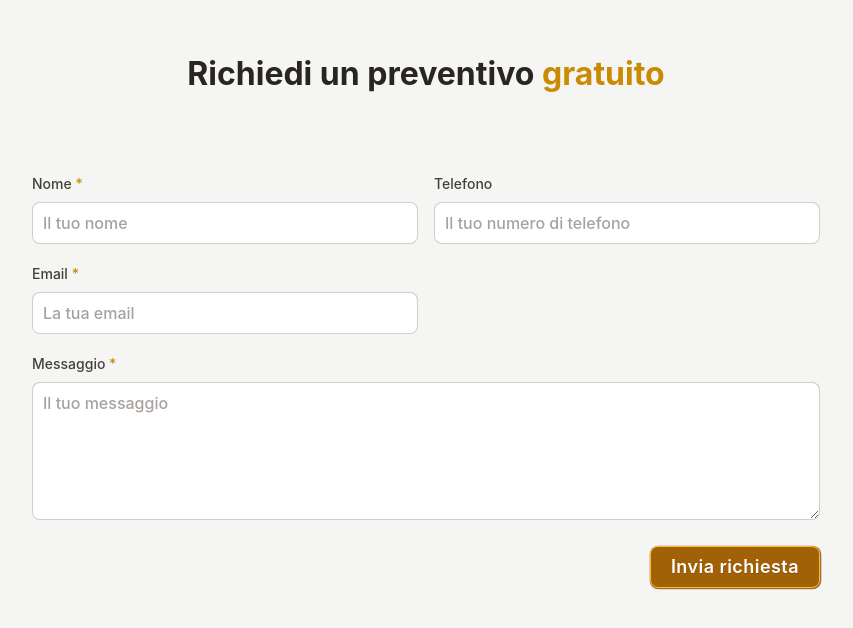
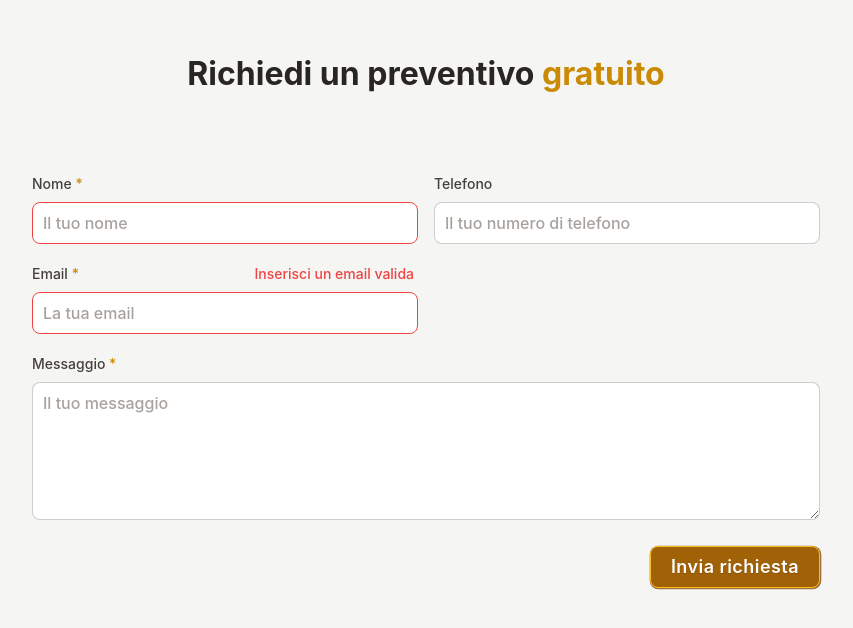
Before and after one commit to emanuelefavero/edil-2-esse, a Next.js app: page / in a window 1280 px wide. Shown: the part 2120-2748 px from the top of the page, without its empty margins (214-1067 px from the left). Built offline with nearby package versions, Linux system fonts and the light colour scheme; no server answers.

Commit message:
add validation message to input

```diff
--- a/components/EstimateForm.tsx
+++ b/components/EstimateForm.tsx
@@ -26,6 +26,7 @@ export default function Component() {
             name='email'
             label='Email'
             placeholder='La tua email'
+            validationMessage='Inserisci un email valida'
             required
           />
         </div>
--- a/components/Input.tsx
+++ b/components/Input.tsx
@@ -14,6 +14,7 @@ interface Props {
   autocomplete?: 'on' | 'off'
   maxLength?: number
   minLength?: number
+  validationMessage?: string
 }
 
 export default function Component({
@@ -29,24 +30,26 @@ export default function Component({
   autocomplete = 'on',
   maxLength = 100,
   minLength = 2,
+  validationMessage,
 }: Props) {
   return (
-    <div className='w-full md:w-1/2 px-2 mb-5'>
+    <div className='w-full md:w-1/2 px-2 mb-5 relative'>
       <label
         htmlFor={name}
-        className='block text-sm font-medium text-stone-700 dark:text-stone-200 select-none mb-2'
+        className='block text-sm font-medium text-stone-700 dark:text-stone-200 select-none mb-2 mr-2'
       >
         {label}{' '}
         {required && (
           <span className='text-yellow-600 dark:text-yellow-500'>*</span>
         )}
       </label>
+
       <input
         type={type}
         id={name}
         name={name}
         className={clsx(
-          'w-full px-2.5 py-2 font-medium dark:bg-stone-800 text-stone-700 dark:text-stone-200 border border-stone-500/35 rounded-lg focus:outline-none focus:ring-0 focus:ring-offset-0 focus:border-yellow-600 dark:focus:border-yellow-700 placeholder:text-stone-400 dark:placeholder:text-stone-500 invalid:[&:not(:placeholder-shown):not(:focus)]:border-red-500 dark:invalid:[&:not(:placeholder-shown):not(:focus)]:border-red-700',
+          'w-full px-2.5 py-2 font-medium dark:bg-stone-800 text-stone-700 dark:text-stone-200 border border-stone-500/35 rounded-lg focus:outline-none focus:ring-0 focus:ring-offset-0 focus:border-yellow-600 dark:focus:border-yellow-700 placeholder:text-stone-400 dark:placeholder:text-stone-500 invalid:border-red-500 dark:invalid:border-red-700 peer',
           className,
           disabled && 'opacity-50 cursor-not-allowed'
         )}
@@ -59,6 +62,12 @@ export default function Component({
         maxLength={maxLength}
         minLength={minLength}
       />
+
+      {validationMessage && (
+        <span className='text-sm font-medium text-red-500 right-3 absolute -top-0 hidden peer-invalid:block peer-placeholder-shown:hidden peer-focus:hidden'>
+          {validationMessage}
+        </span>
+      )}
     </div>
   )
 }
```
